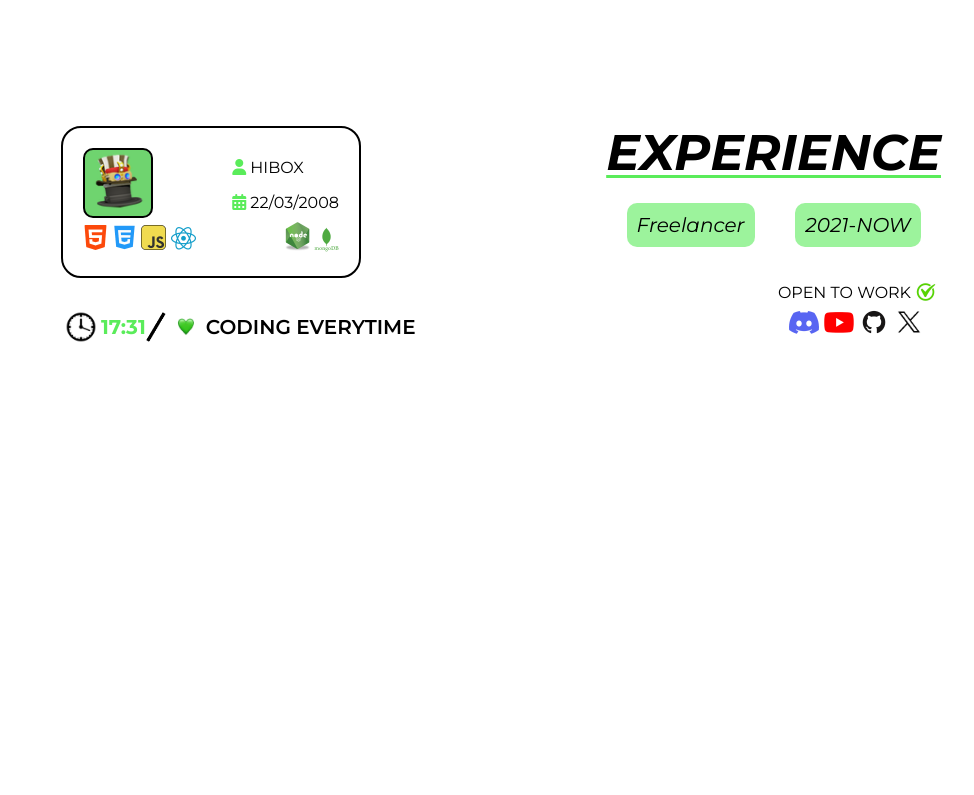
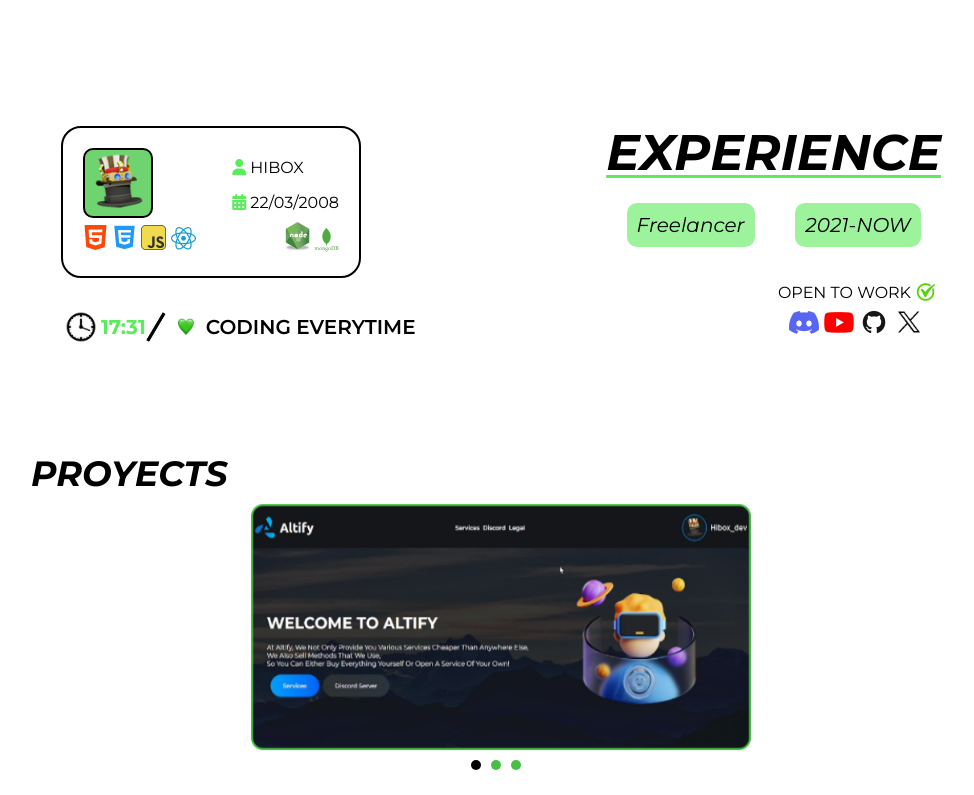
Before and after one commit to HIBOXDEV/hibox-port, a plain HTML site: page index.html in a window 1280 px wide. Shown: the part 662-1457 px from the top of the page, without its empty margins (139-1113 px from the left). Before the commit the page ends 1039 px from the top, so only its background shows below. Drawn offline with nearby package versions, Linux system fonts and the light colour scheme.

Commit message:
Proyects side

```diff
--- a/index.html
+++ b/index.html
@@ -135,8 +135,25 @@
 </section>
 
 <div class="proyectstitle">
+<h3>PROYECTS</h3>
+</div>
 
+<div class="proyects">
+    <div id="contenedor">
+    </div>
+    <div class="slidebtn">
+
+        <button id="boton1" class="boton activo" data-src="altimg.png" onclick="cambiarFondo(this.getAttribute('data-src'))"></button>
+        <button id="boton2" class="boton" data-src="code.png" onclick="cambiarFondo(this.getAttribute('data-src'))"></button>
+        <button id="boton3" class="boton" data-src="omegaa.png" onclick="cambiarFondo(this.getAttribute('data-src'))"></button>
+    </div>
 </div>
+
+
+
+
+
+
 
 <script src="https://unpkg.com/typed.js@2.0.16/dist/typed.umd.js"></script>
 <script src="main.js"></script>
--- a/main.js
+++ b/main.js
@@ -93,3 +93,19 @@ updateClock();
 
 // Establece el intervalo para actualizar el reloj cada segundo (1000 milisegundos)
 setInterval(updateClock, 1000);
+
+
+function cambiarFondo(src) {
+    var contenedor = document.getElementById('contenedor');
+    contenedor.style.backgroundImage = "url('" + src + "')";
+
+    // Desactivar todos los botones primero
+    var botones = document.querySelectorAll('.boton');
+    botones.forEach(function(boton) {
+      boton.classList.remove('activo');
+    });
+
+    // Activar el botón correspondiente a la imagen seleccionada
+    var botonActivo = document.querySelector("button[data-src='" + src + "']");
+    botonActivo.classList.add('activo');
+  }
--- a/style.css
+++ b/style.css
@@ -338,3 +338,64 @@ a:hover:after{
     margin-right: 5px;
     cursor: pointer;
 }
+
+.proyectstitle{
+    margin-top: 100px;
+    width: 100%;
+    padding-left: 170px;
+    padding-right: 200px;
+    display: flex;
+    justify-content: flex-start;
+    text-underline-offset: 5px;
+   font-size: 30px;
+   font-style: italic;
+   font-weight: 800;
+}
+
+.proyects{
+    width: 100%;
+    height: 300px;
+    display: flex;
+    flex-direction: column;
+    align-items: center;
+    justify-content: center;
+}
+
+#contenedor {
+
+   width: 500px;
+   height: 300px;
+    overflow: hidden;
+    position: relative;
+    background-position: center;
+    background-repeat: no-repeat;
+    background-size: contain; /* Cambiado de contain a cover */
+    background-image: url(altimg.png);
+    transition: background-image 0.5s ease-in-out;
+  }
+
+
+  .slidebtn{
+    width: 100%;
+    height: 40px;
+    display: flex;
+    align-items: flex-start;
+    justify-content: center;
+  }
+
+  .boton {
+   border: none;
+    display: inline-block;
+    width: 10px;
+    height: 10px;
+    background-color: #47BE44;
+    border-radius: 100%;
+    cursor: pointer;
+    margin-right: 10px;
+  }
+
+
+  .activo {
+    background-color: black; /* Cambiar el color del botón a negro cuando está activo */
+
+  }
```
Also changed, not shown: altimg.png (added), code.png (added), cursor.png, omegaa.png (added).
